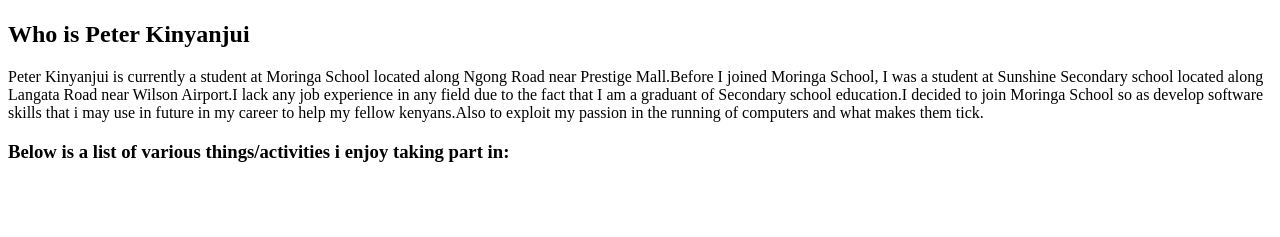
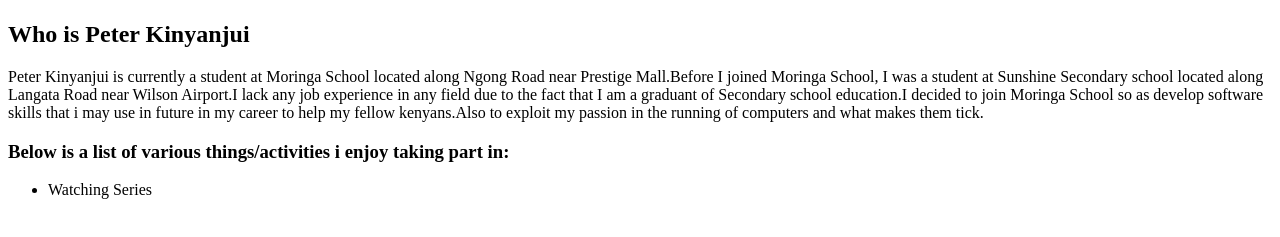
Before and after one commit to KIKIKILOKJ/Portfolio-project, a plain HTML site: page index.html in a window 1280 px wide. Shown: the part 59-296 px from the top of the page. Drawn offline with Linux system fonts and the light colour scheme.

Commit message:
Add to the initial webpage

```diff
--- a/index.html
+++ b/index.html
@@ -10,7 +10,9 @@
      <h2>Who is Peter Kinyanjui</h2>
      <p>Peter Kinyanjui is currently a student at Moringa School located along Ngong Road near Prestige Mall.Before I joined Moringa School, I was a student at Sunshine Secondary school located along Langata Road near Wilson Airport.I lack any job experience in any field due to the fact that I am a graduant of Secondary school education.I decided to join Moringa School so as develop software skills that i may use in future in my career to help my fellow kenyans.Also to exploit my passion in the running of computers and what makes them tick.</p>
      <h3>Below is a list of various things/activities i enjoy taking part in:</h3>
-
+     <ul>
+       <li>Watching Series</li>
+     </ul>
 
     </div>
 
```
